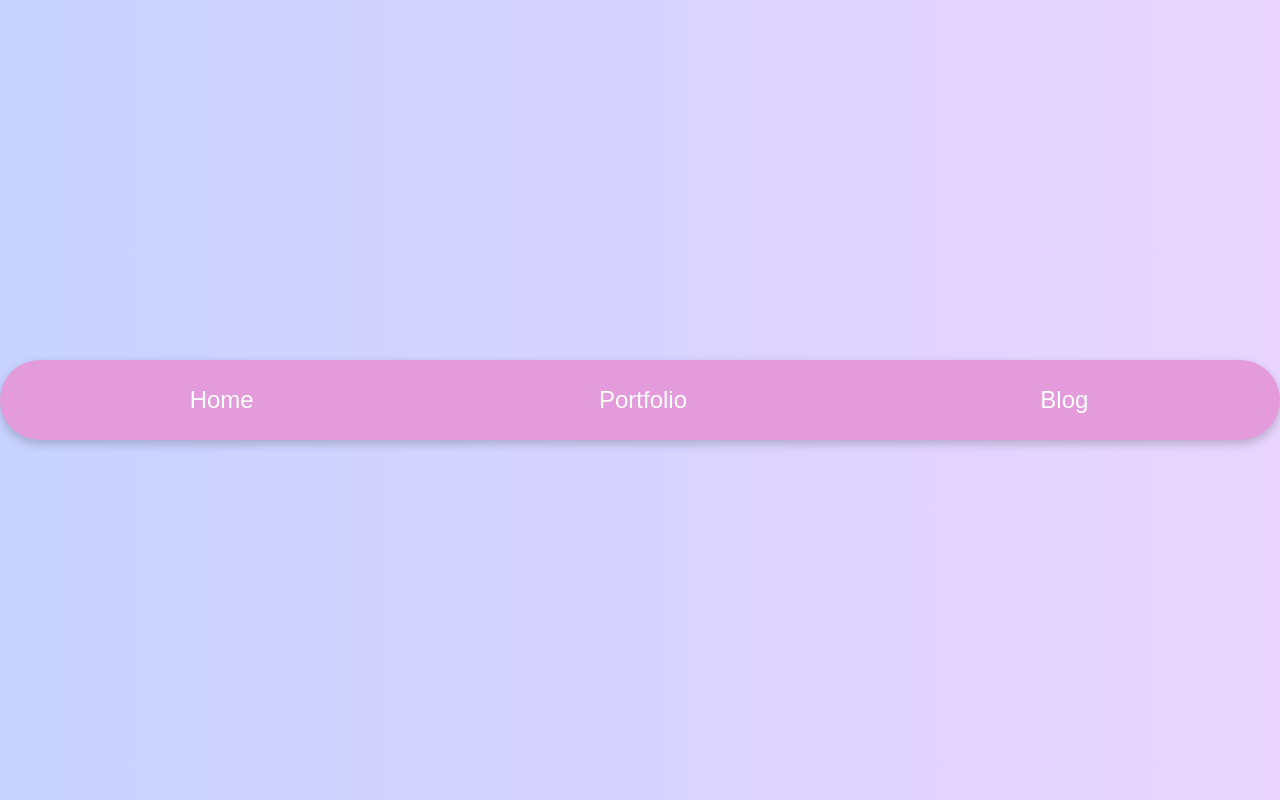
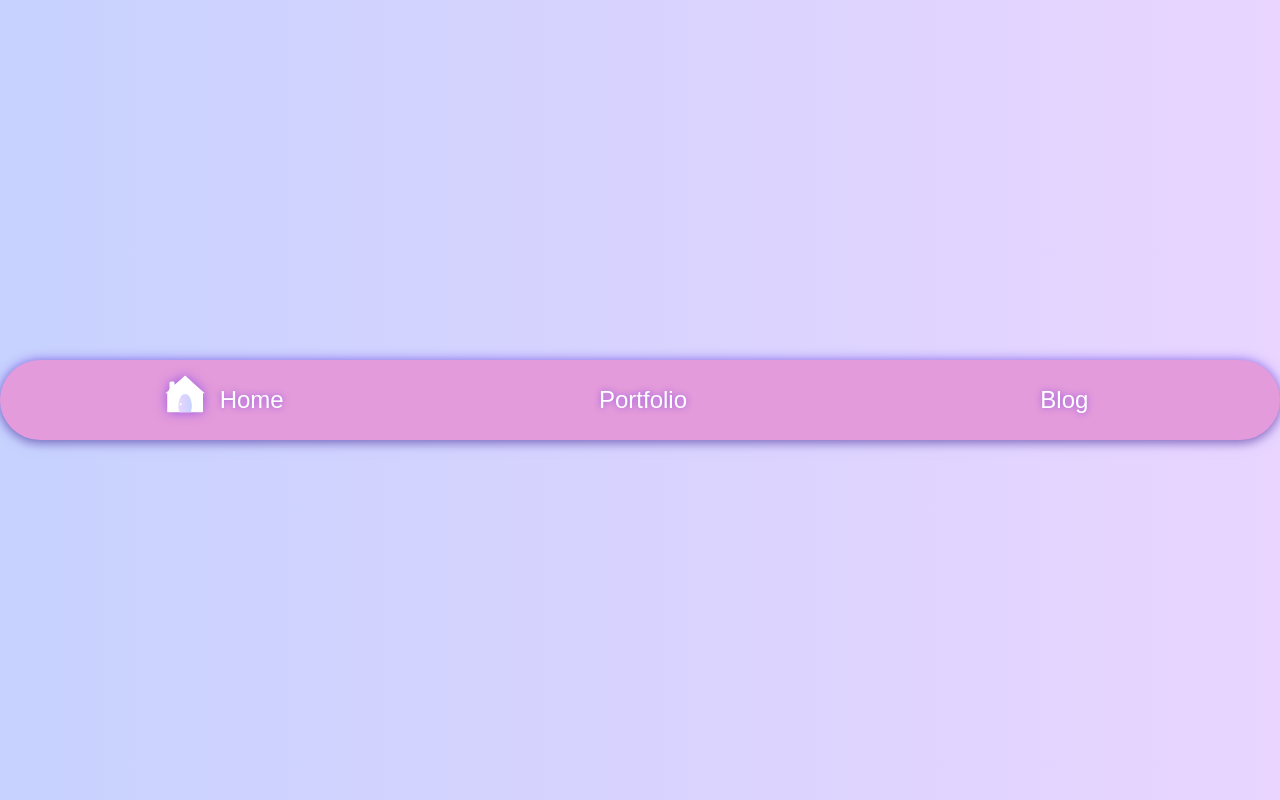
Before and after one commit to mendr4/Muu-Character, a plain HTML site: page navbar.html in a window 1280 px wide. Drawn offline with Linux system fonts and the light colour scheme.

Commit message:
home icon added to navbar
note: the viewbox was the issue, causing the background to take up too much space.

```diff
--- a/navbar.html
+++ b/navbar.html
@@ -4,61 +4,125 @@
     <meta charset="UTF-8">
     <meta name="viewport" content="width=device-width, initial-scale=1.0">
     <title>Nav Bar</title>
-    <style>
-        body {
-            margin: 0;
-            font-family: Arial, sans-serif;
-            display: flex;
-            justify-content: center;
-            align-items: center;
-            height: 100vh;
-            background-image: linear-gradient(to left, rgb(233, 213, 255), rgb(199, 210, 254));
-        }
-
-        /* Nav bar container */
-        .navbar {
-            display: flex;
-            justify-content: space-around;
-            align-items: center;
-            background-color: #E49BDB; /* Light pink background */
-            border-radius: 50px; /* Rounded rectangle */
-            width: 100%; /* Adjusts width */
-            height: 80px; /* Adjusts height */
-            box-shadow: 0 4px 10px rgba(0, 0, 0, 0.2);
-            padding-left: 16px;
-        }
-
-        /* Individual nav item (buttons) */
-        .nav-item {
-            flex: 1;
-            text-align: center;
-            text-decoration: none;
-            color: white;
-            font-size: 24px;
-            border-radius: 50px; /* Makes the button ellipses */
-            padding: 16px 1px;
-            transition: background-color 0.3s ease;
-            margin-right: 10px;
-        }
-
-        /* Active button style (Home button pink) */
-        .nav-item.active {
-            background-color: #E49BDB; /* Pink background for Home */
-            color: white;
-        }
-
-        /* Hover effect for all buttons */
-        .nav-item:hover {
-            background-image: linear-gradient(to left, rgb(233, 213, 255), rgb(199, 210, 254));
-        }
-    </style>
+    <link rel="stylesheet" href="styles_navbar.css">
 </head>
 <body>
     <!-- Nav Bar -->
     <div class="navbar">
-        <a href="#" class="nav-item active">Home</a>
-        <a href="#" class="nav-item">Portfolio</a>
-        <a href="#" class="nav-item">Blog</a>
+        <a href="#" class="nav-item active">
+            <div class="home-container">
+
+            <svg id="home"
+            class="home-icon"
+            viewBox="430 376 165 196"
+            enable-background="new 0 0 1024 1024"
+            xml:space="preserve">
+
+            <defs>
+             <linearGradient id="background-gradient" x1="0%" y1="0%" x2="100%" y2="0%">
+               <stop offset="0%" stop-color="rgb(233, 213, 255)" />
+               <stop offset="100%" stop-color="rgb(199, 210, 254)" />
+             </linearGradient>
+           </defs>
+
+            <path class="home-path" id="house"
+             d="M451.764740,418.989990
+             C451.783844,414.829895 451.862610,411.164825 451.802917,407.502014
+             C451.750793,404.301941 452.852936,402.510986 456.413635,402.534027
+             C460.561371,402.560883 464.952423,400.967072 468.803925,402.469177
+             C474.007446,404.498505 469.616394,410.099152 472.044556,413.737732
+             C474.322601,413.176392 475.773895,411.287720 477.436798,409.786682
+             C488.190796,400.079620 498.960083,390.388153 509.599243,380.556183
+             C512.023071,378.316254 513.700806,378.063263 516.296570,380.427490
+             C539.688110,401.731934 563.196655,422.907928 586.646912,444.148010
+             C587.912354,445.294159 589.705505,446.307190 589.070312,448.509796
+             C586.393250,449.992737 585.778076,446.583557 583.713379,446.619507
+             C582.650391,448.238678 583.164429,450.096069 583.161377,451.842072
+             C583.124573,472.994110 583.158447,494.146271 583.120850,515.298340
+             C583.108948,521.994934 582.713196,522.330811 576.014587,522.331848
+             C534.376343,522.338501 492.738129,522.340332 451.099915,522.336304
+             C442.956390,522.335449 442.895386,522.276855 442.888763,513.841125
+             C442.872803,493.521667 442.876495,473.202209 442.872375,452.882751
+             C442.871979,450.898590 442.872284,448.914459 442.872284,446.961792
+             C440.242188,446.022186 439.488678,450.068268 437.079102,448.689697
+             C436.236206,447.568909 436.803131,446.712708 437.531952,445.995514
+             C438.717438,444.828857 439.871582,443.572845 441.243225,442.662262
+             C449.602600,437.112671 453.762512,429.711487 451.764740,418.989990 z"/>
+
+            <path class="home-path" id="door"
+             d="M539.275208,502.761505
+             C538.340820,508.460938 537.269165,513.669189 536.562744,518.926575
+             C536.213257,521.527771 534.898010,522.297058 532.597107,522.295349
+             C519.623291,522.285828 506.649445,522.286560 493.675598,522.293213
+             C491.229706,522.294434 490.124603,521.480042 489.378357,518.726318
+             C484.813141,501.879333 486.573242,485.476624 492.025208,469.223511
+             C495.641052,458.444153 504.120483,450.854279 512.667175,450.725464
+             C521.550415,450.591522 530.256104,457.919250 533.892578,469.043976
+             C537.415222,479.820190 540.073547,490.790100 539.275208,502.761505 z"/>
+
+            <path class="home-path" id="heart"
+             d="M548.373047,473.233704
+             C544.221924,479.615967 538.720337,484.255859 533.494629,489.115723
+             C527.895630,494.322784 521.959900,499.166382 516.306519,504.317139
+             C514.028687,506.392426 512.169739,506.634064 509.900604,504.403076
+             C501.356964,496.003143 491.575378,488.966431 483.282654,480.283600
+             C478.006378,474.759186 474.109589,468.498016 472.656464,460.881012
+             C470.371063,448.901062 479.934601,438.833984 492.138336,440.295837
+             C498.146606,441.015594 503.371552,443.319244 507.579010,447.657074
+             C509.187683,449.315521 510.422546,451.336517 512.018555,453.444305
+             C515.559509,450.243103 517.963989,447.750610 520.685242,445.673035
+             C527.104492,440.772064 534.217163,438.542847 542.181091,441.363373
+             C551.049988,444.504333 555.033081,451.685394 553.359375,460.963654
+             C552.578491,465.292358 550.830750,469.203156 548.373047,473.233704 z"/>
+
+           <path class="home-path" id="first-heart"
+            d="M446.704132,393.277557
+            C444.211395,390.756805 441.502136,388.431793 443.852966,384.939545
+            C446.158936,381.513885 449.609070,381.483459 453.235138,382.987457
+            C454.705811,381.384766 455.944763,379.575500 457.604431,378.324463
+            C460.752808,375.951294 464.587067,377.381653 465.195618,381.166779
+            C466.260712,387.791656 462.555908,392.908600 459.273987,398.062012
+            C458.426605,399.392639 456.886719,398.827179 455.614166,398.364136
+            C452.473419,397.221252 449.588196,395.621033 446.704132,393.277557 z"/>
+
+           <path class="home-path" id="second-heart"
+            d="M440.073578,363.694031
+            C443.039246,364.025421 444.829163,363.267487 446.110504,360.766754
+            C447.286346,358.472015 449.354553,356.785858 452.218567,357.630402
+            C455.193329,358.507538 455.328735,361.108337 455.397736,363.691772
+            C455.523132,368.386383 453.341766,372.311768 451.331909,376.299042
+            C450.467438,378.014038 448.976013,378.568573 447.167633,378.221741
+            C443.167175,377.454620 439.532166,375.928986 436.928864,372.639038
+            C433.711548,368.573242 434.648132,365.623413 440.073578,363.694031 z"/>
+
+           <path class="home-path" id="third-heart"
+            d="M438.027466,342.782990
+            C439.854828,340.254486 441.967346,338.823425 444.635040,340.216949
+            C447.449310,341.687012 447.571167,344.432159 446.822296,347.206329
+            C446.302673,349.131104 445.858307,351.115540 445.022644,352.906403
+            C443.786163,355.556152 443.611053,359.432892 438.828491,358.401520
+            C434.044250,357.369812 428.789368,352.836029 428.795807,349.176544
+            C428.801575,345.905151 430.742981,344.343689 433.833801,344.208954
+            C435.292542,344.145325 436.861359,344.805359 438.027466,342.782990 z"/>
+
+           <path class="home-path" id="doorknob"
+            d="M498.826965,494.013184
+            C494.028381,495.912506 491.202637,494.746338 491.264954,491.224060
+            C491.299194,489.288940 492.119232,487.640320 494.011658,486.851410
+            C495.489258,486.235382 496.983246,486.433838 498.208344,487.512512
+            C500.240662,489.302002 500.601807,491.389862 498.826965,494.013184 z"/>
+
+           </svg>
+           </div>
+           Home</a>
+
+        <a href="#" class="nav-item">
+
+            Portfolio</a>
+
+        <a href="#" class="nav-item">
+
+            Blog</a>
     </div>
 </body>
 </html>
--- a/styles_home.css
+++ b/styles_home.css
@@ -17,22 +17,25 @@ body {
 }
 
 .home-container {
-    width: 100%;
-    height: 100%;
-    position: relative;
+    box-sizing: border-box;
+    display: inline-block;
+    position: static;
+    width: 300px;
+    height: 300px;
+    object-fit: contain;
+    overflow: overflow;
 }
 
 .home-path {
     fill: #FFFFFF;
     opacity: 1;
-    /*stroke: #000000;
-    stroke-width: 2;*/
 }
 
 .home-icon {
-    width: 100%;
-    height: 100%;
-    margin: 0.2px;
+    width: 300px;
+    height: 300px;
+    overflow: visible;
+    object-fit: contain;
     filter: drop-shadow(0 0 6px rgba(73, 19, 235, 0.5));
 }
 
--- /dev/null
+++ b/styles_navbar.css
@@ -0,0 +1,144 @@
+body {
+    margin: 0;
+    font-family: Arial, sans-serif;
+    display: flex;
+    justify-content: center;
+    align-items: center;
+    height: 100vh;
+    background-image: linear-gradient(to left, rgb(233, 213, 255), rgb(199, 210, 254));
+}
+
+.navbar {
+    display: flex;
+    justify-content: space-around;
+    align-items: center;
+    background-color: #E49BDB;
+    border-radius: 50px;
+    width: 100%;
+    height: 80px;
+    box-shadow: 0 4px 10px rgba(0, 0, 0, 0.2);
+    padding-left: 16px;
+    filter: drop-shadow(0 0 6px rgba(73, 19, 235, 0.5));
+}
+
+.navbar a {
+    text-shadow: 0 0 6px rgba(73, 19, 235, 0.5);
+}
+
+/* Individual nav item (buttons) */
+.nav-item {
+    flex: 1;
+    text-align: center;
+    text-decoration: none;
+    color: white;
+    font-size: 24px;
+    border-radius: 50px;
+    padding: 16px 1px;
+    transition: background-color 0.3s ease;
+    margin-right: 10px;
+    display: flex;
+    align-items: center;
+    justify-content: center;
+    gap: 10px;
+    height: 30px;
+}
+
+.nav-item.active {
+    background-color: #E49BDB;
+    color: white;
+}
+
+.nav-item:hover {
+    background-image: linear-gradient(to left, rgb(233, 213, 255), rgb(199, 210, 254));
+}
+
+.home-container {
+    width: 50px;
+    height: 50px;
+    display: flex;
+}
+
+.home-path {
+    fill: #FFFFFF;
+    opacity: 1;
+}
+
+.home-icon {
+    width: 50px;
+    height: 50px;
+    overflow: visible;
+    filter: drop-shadow(0 0 6px rgba(73, 19, 235, 0.5));
+}
+
+#house {
+    position: relative;
+    z-index: 1;
+}
+
+#door {
+    position: relative;
+    z-index: 2;
+    fill: url(#background-gradient);
+}
+
+#doorknob {
+    position: relative;
+    z-index: 3;
+    fill: white;
+}
+
+.nav-item:hover #door,
+.nav-item:hover #doorknob {
+    opacity: 0;
+}
+
+#heart {
+    opacity: 0;
+    position: relative;
+    z-index: 2;
+    fill: url(#background-gradient);
+}
+
+.nav-item:hover #heart {
+    opacity: 1;
+}
+
+
+.heart {
+    animation: none;
+    transform: scale(0);
+    transform-origin: center;
+    transition: transform 0.3s ease;
+}
+
+#first-heart, #second-heart, #third-heart {
+    opacity: 0;
+}
+
+.nav-item:hover #first-heart {
+    animation: chimneyHeart 2s ease 0.1s forwards;
+}
+
+.nav-item:hover #second-heart {
+    animation: chimneyHeart 2s ease 0.7s forwards;
+}
+
+.nav-item:hover #third-heart {
+    animation: chimneyHeart 2s ease 1.3s forwards;
+}
+
+@keyframes chimneyHeart{
+    0% {
+        transform: translateY(0px) scale(1);
+        opacity: 1;
+    }
+
+    50% {
+        opacity: 0.7;
+    }
+
+    100% {
+        transform: translateY(-50px) scale(0.8);
+        opacity: 0;
+    }
+}
```
Also changed, not shown: home.html (+2 -2 lines), navbar1.html (deleted, +0 -277 lines).
